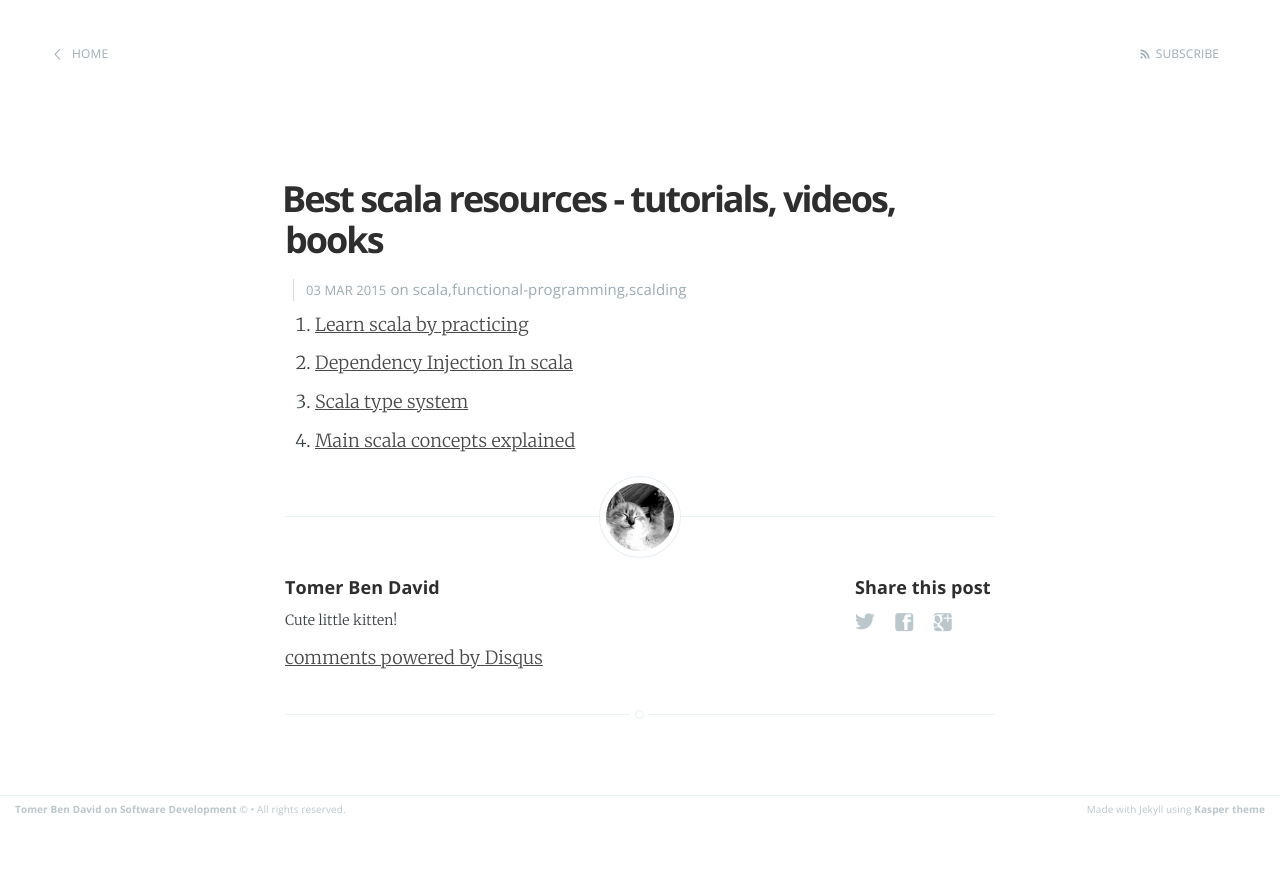
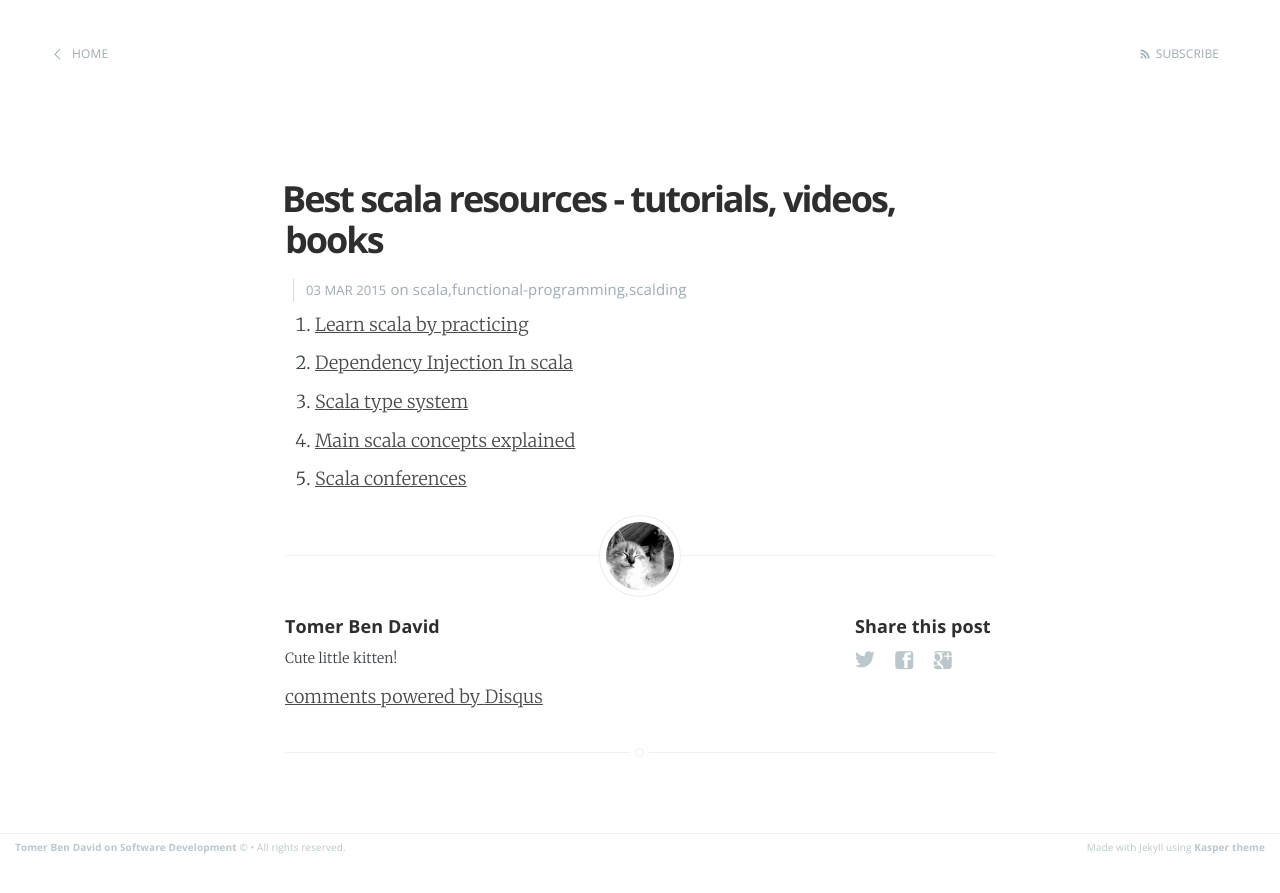
Before and after one commit to tomer-ben-david/tomer-ben-david.github.io.jekyll, a Jekyll site: the page built from _posts/2015-03-03-best-scala-resources-tutorials-books-videos.markdown, in a window 1280 px wide. Shown: the top 893 px of the page. Built offline with Jekyll 4.4.1, drawn with Linux system fonts in a browser that asks for light colours; Markdown is read by kramdown in place of the engine named in the settings; comment, search, counter and statistics services are not loaded.

Commit message:
+scala conferences

```diff
--- a/_posts/2015-03-03-best-scala-resources-tutorials-books-videos.markdown
+++ b/_posts/2015-03-03-best-scala-resources-tutorials-books-videos.markdown
@@ -9,3 +9,4 @@ comments: true
 1. [Dependency Injection In scala](http://di-in-scala.github.io/)
 1. [Scala type system](http://ktoso.github.io/scala-types-of-types/)
 1. [Main scala concepts explained](http://naildrivin5.com/scalatour/)
+1. [Scala conferences](http://lanyrd.com/topics/scala/)
```
